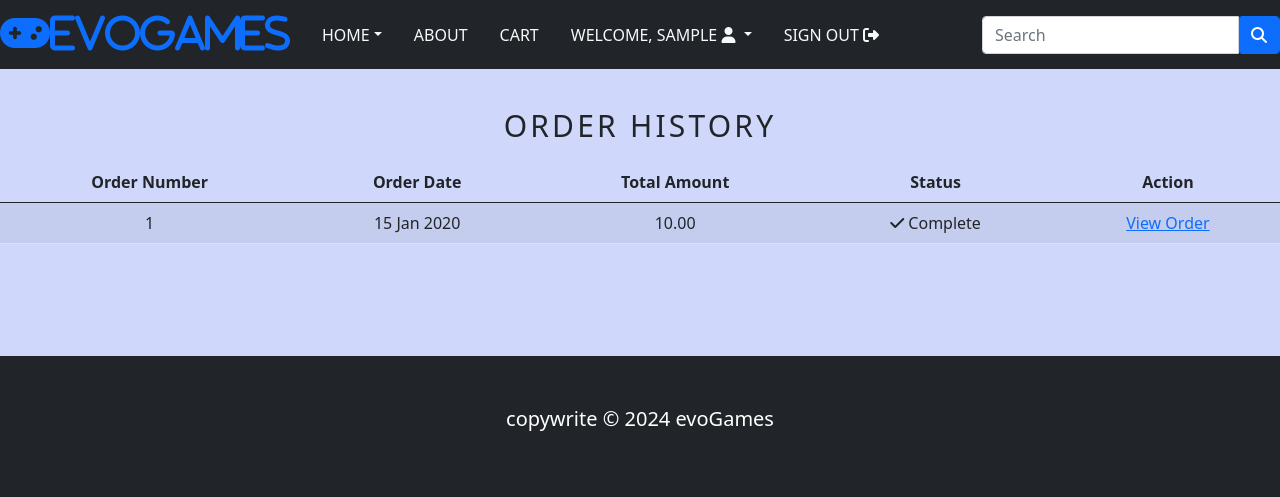
After one commit to prodhanm/e_com_games, a Django app: page /order_history/ in a window 1280 px wide. The commit adds this page. Shown: the top 497 px of the page. Run offline with Django 5.2, Linux system fonts and the light colour scheme; a user stored in the database is signed in; tables that the repository leaves empty hold one stand-in row (values such as "Sample post"); some libraries are stand-ins or nearby versions.

Commit message:
created the order history page

```diff
--- a/store/templates/navbar.html
+++ b/store/templates/navbar.html
@@ -16,10 +16,14 @@
             <li class="nav-item"><a class="nav-link text-light text-uppercase font-weight-bold px-3" href="">About</a></li>
             <li class="nav-item"><a class="nav-link text-light text-uppercase font-weight-bold px-3" href="{% url 'cart' %}">Cart</a></li>
             {% if request.user.is_authenticated and request.user.first_name  %}
-                <li class="nav-item">
-                    <span class="nav-link text-light text-uppercase font-weight-bold px-3">
+                <li class="nav-item dropdown">
+                    <span class="nav-link text-light text-uppercase font-weight-bold px-3 dropdown-toggle"
+                        data-bs-toggle="dropdown">
                         Welcome, {{ request.user.first_name }} <i class="fas fa-user circle"></i>
                     </span>
+                    <div class="dropdown-menu">
+                        <a class="dropdown-item" href="{% url 'order_history' %}">Order History</a>
+                    </div>
                 </li>
                 <li class="nav-item">
                     <a class="nav-link text-light text-uppercase font-weight-bold px-3" href="{% url 'signout' %}">
--- /dev/null
+++ b/store/templates/orders_list.html
@@ -0,0 +1,46 @@
+{% extends 'base.html' %}
+{% load static %}
+
+{% block title %}Order History{% endblock %}
+
+{% block content %}
+
+    <div class="text-center">
+        <br>
+        <h1 class="text-center product_title">
+            Order History
+        </h1>
+        {% if order_details %}
+            <table class="table table-striped">
+                <thead>
+                    <tr>
+                        <th>Order Number</th>
+                        <th>Order Date</th>
+                        <th>Total Amount</th>
+                        <th>Status</th>
+                        <th>Action</th>
+                    </tr>
+                </thead>
+                <tbody>
+                    {% for order in order_details %}
+                        <tr>
+                            <td>{{ order.id }}</td>
+                            <td>{{ order.created | date:"d M Y" }}</td>
+                            <td>{{ order.total }}</td>
+                            <td><i class="fas fa-check"></i>&nbsp;Complete</td>
+                            <td><a href="">View Order</a></td>
+                        </tr>
+                    {% endfor %}
+                </tbody>
+            </table>
+        {% else %}
+            <p>
+                You either have not placed any orders yet or no orders have been found.
+                <br><br>
+                <a href="{% url 'home' %}" class="btn btn-secondary">Continue Shopping</a>
+            </p>
+        {% endif %}
+    </div>
+    <br><br>
+
+{% endblock %}
--- a/store/urls.py
+++ b/store/urls.py
@@ -13,4 +13,5 @@ urlpatterns = [
     path('account/created/', views.signupView, name='signup'),
     path('account/signin/', views.signinView, name='signin'),
     path('account/signout/', views.signoutView, name='signout'),
+    path('order_history/', views.order_history, name='order_history')
 ]
--- a/store/views.py
+++ b/store/views.py
@@ -8,6 +8,7 @@ from django.contrib.auth.models import Group, User
 from .forms import SignUpForm
 from django.contrib.auth.forms import AuthenticationForm
 from django.contrib.auth import login, authenticate, logout
+from django.contrib.auth.decorators import login_required
 
 def home(request, category_slug=None):
     category_page = None
@@ -206,3 +207,10 @@ def signinView(request):
 def signoutView(request):
     logout(request)
     return redirect('signin')
+
+@login_required(redirect_field_name='next', login_url='signin')
+def order_history(request):
+    if request.user.is_authenticated:
+        email = str(request.user.email)
+        order_details = Order.objects.filter(emailAddress=email)
+    return render(request, 'orders_list.html', {'order_details': order_details})
```
